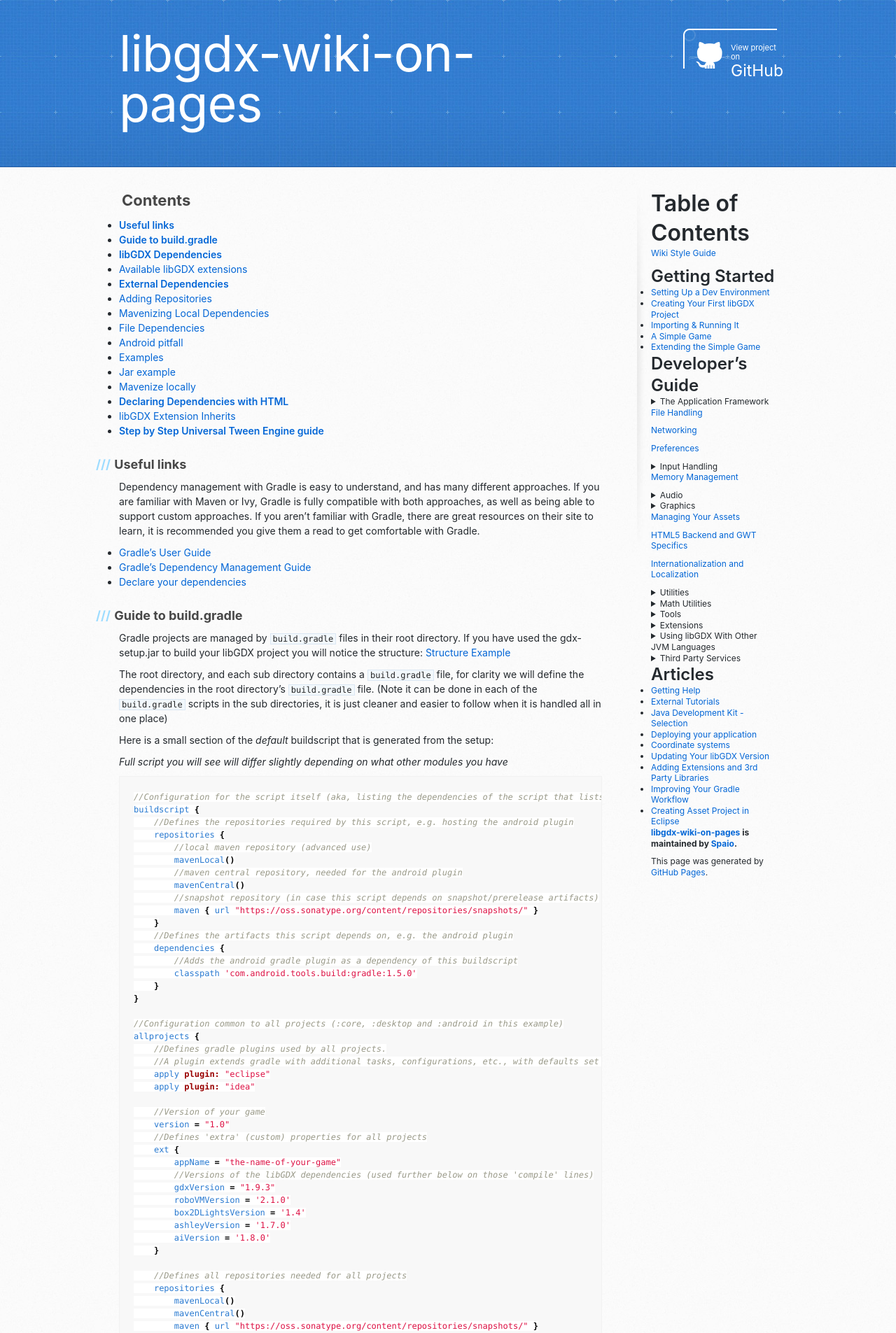
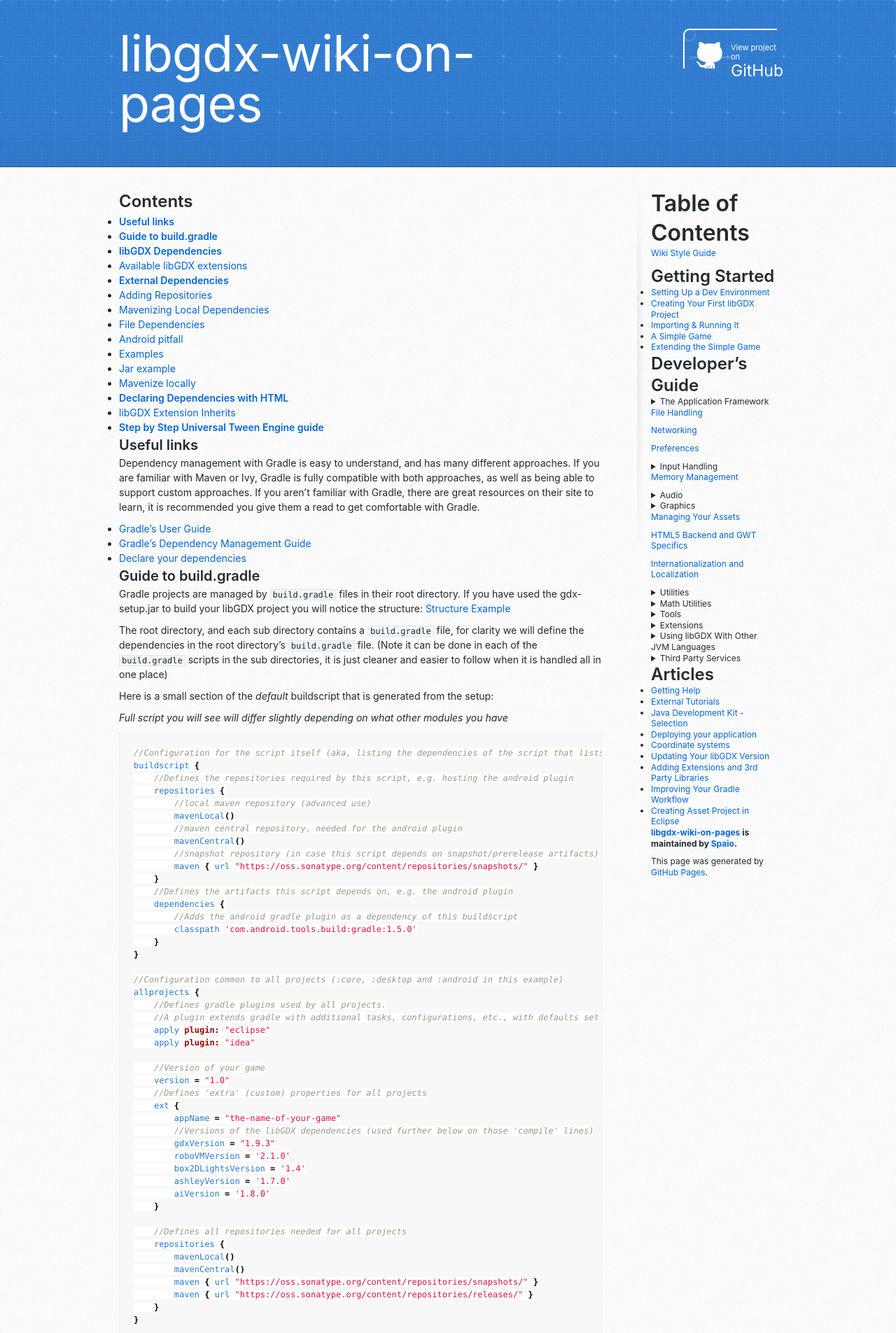
Before and after one commit to Spaio/libgdx-wiki-on-pages, a Jekyll site: the page built from wiki/dependency-management-with-gradle.md, in a window 1280 px wide. Shown: the top 1905 px of the page at 70% size. Built offline with Jekyll 4.4.1, drawn with Linux system fonts in a browser that asks for light colours; our own code applies the rules of GitHub Pages for plain Markdown files; the repository's description, which GitHub fills in, is left out.

Commit message:
Update jekyll-theme-architect.scss

```diff
--- a/_sass/jekyll-theme-architect.scss
+++ b/_sass/jekyll-theme-architect.scss
@@ -184,80 +184,7 @@ form {
 
 /* GENERAL ELEMENT TYPE STYLES */
 
-#main-content h1 {
-  margin-top: 0;
-  margin-bottom: 0;
-  font-size: 2.8em;
-  font-weight: normal;
-  color: #474747;
-  text-indent: 6px;
-  letter-spacing: -1px;
-}
 
-#main-content h2 {
-  margin-bottom: 8px;
-  font-size: 22px;
-  font-weight: bold;
-  color: #474747;
-  text-indent: 4px;
-}
-
-#main-content h3 {
-  margin-top: 24px;
-  margin-bottom: 8px;
-  font-size: 18px;
-  font-weight: bold;
-  color: #474747;
-  text-indent: 3px;
-}
-
-#main-content h3:before {
-  padding-right: 0.3em;
-  margin-left: -2em;
-  content: "///";
-  color: #9ddcff;
-}
-
-#main-content h4 {
-  margin-bottom: 8px;
-  font-size: 15px;
-  font-weight: bold;
-  color: #474747;
-  text-indent: 3px;
-}
-
-h4:before {
-  padding-right: 0.3em;
-  margin-left: -2.8em;
-  content: "////";
-  color: #9ddcff;
-}
-
-#main-content h5 {
-  margin-bottom: 8px;
-  font-size: 14px;
-  color: #474747;
-  text-indent: 3px;
-}
-h5:before {
-  padding-right: 0.3em;
-  margin-left: -3.2em;
-  content: "/////";
-  color: #9ddcff;
-}
-
-#main-content h6 {
-  margin-bottom: 8px;
-  font-size: .8em;
-  color: #474747;
-  text-indent: 3px;
-}
-h6:before {
-  padding-right: 0.3em;
-  margin-left: -3.7em;
-  content: "//////";
-  color: #9ddcff;
-}
 
 p {
   margin-bottom: 20px;
```
